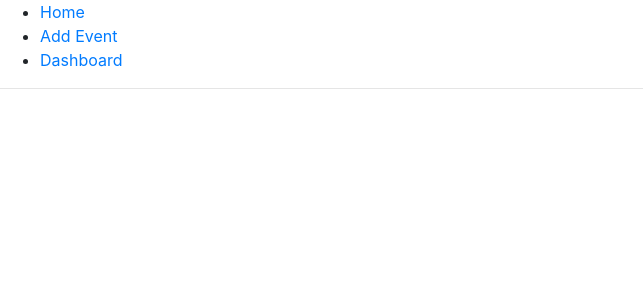
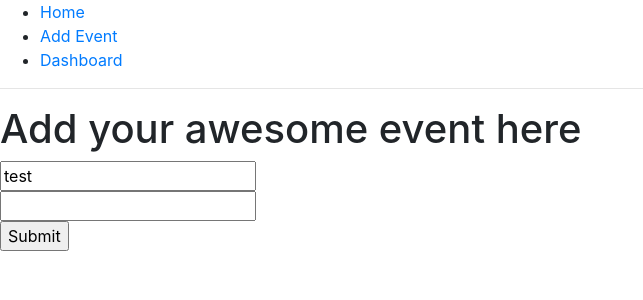
Before and after one commit to samiul-sheikh/volunteer-network, a React (Create React App) app: page /addEvents in a window 1280 px wide. Shown: the top 300 px of the page, without its empty margins (0-643 px from the left). Built offline with nearby package versions, Linux system fonts and the light colour scheme.

Commit message:
implement react hook form

```diff
--- a/package.json
+++ b/package.json
@@ -6,10 +6,12 @@
     "@testing-library/jest-dom": "^5.11.10",
     "@testing-library/react": "^11.2.6",
     "@testing-library/user-event": "^12.8.3",
+    "axios": "^0.21.1",
     "bootstrap": "^4.6.0",
     "react": "^17.0.2",
     "react-bootstrap": "^1.5.2",
     "react-dom": "^17.0.2",
+    "react-hook-form": "^6.15.5",
     "react-router-dom": "^5.2.0",
     "react-scripts": "4.0.3",
     "web-vitals": "^1.1.1"
--- a/src/App.js
+++ b/src/App.js
@@ -17,7 +17,7 @@ function App() {
                         <Link to="/">Home</Link>
                     </li>
                     <li>
-                        <Link to="/addEvent">Add Event</Link>
+                        <Link to="/addEvents">Add Event</Link>
                     </li>
                     <li>
                         <Link to="/dashboard">Dashboard</Link>
--- a/src/Components/AddEvents/AddEvents.js
+++ b/src/Components/AddEvents/AddEvents.js
@@ -1,9 +1,21 @@
 import React from 'react';
+import { useForm } from "react-hook-form";
 
 const AddEvents = () => {
+    const { register, handleSubmit, watch, errors } = useForm();
+    const onSubmit = data => console.log(data);
+
     return (
         <div>
-
+            <h1>Add your awesome event here</h1>
+            <form onSubmit={handleSubmit(onSubmit)}>
+                <input name="example" defaultValue="test" ref={register} />
+                <br />
+                <input name="exampleRequired" ref={register({ required: true })} />
+                {errors.exampleRequired && <span>This field is required</span>}
+                <br />
+                <input type="submit" />
+            </form>
         </div>
     );
 };
```
Also changed, not shown: 1 other file (tests, documents, lock files or other folders).
